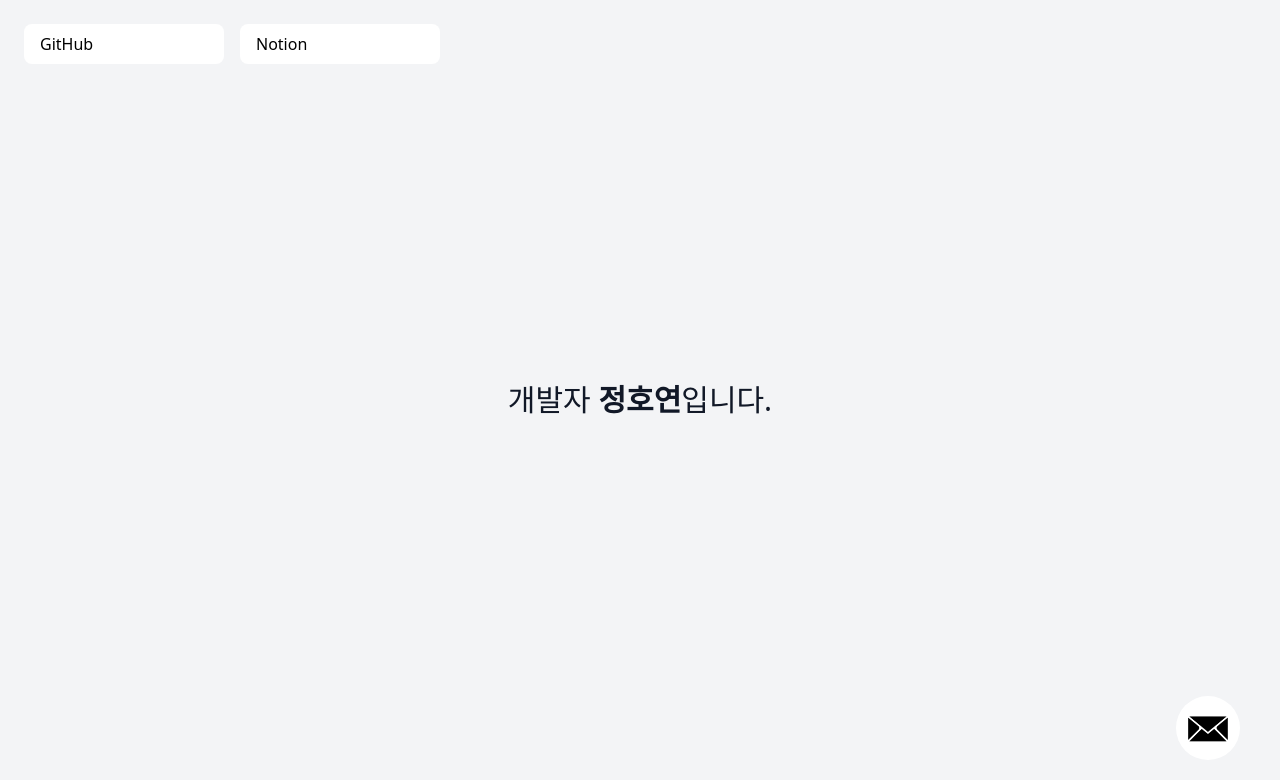
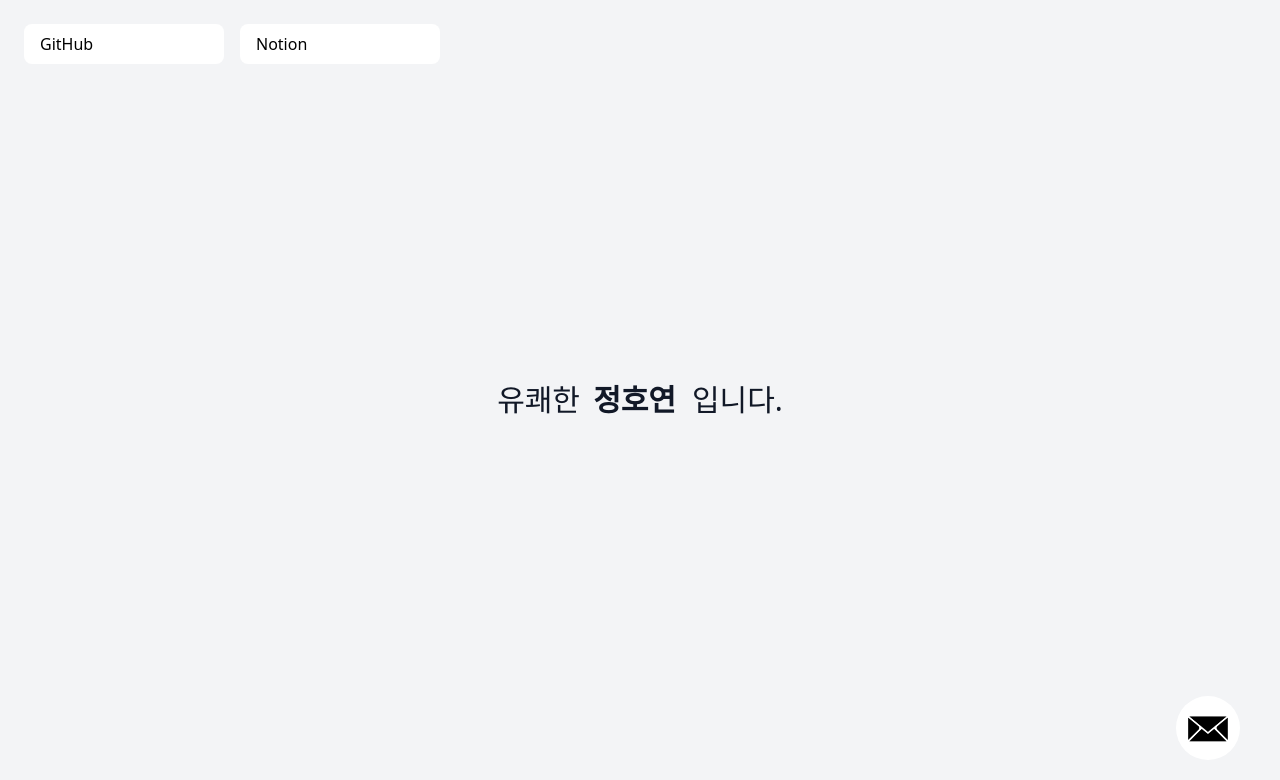
Before and after one commit to Nicknul/Portfolio, a React app: page / in a window 1280 px wide. Shown: the top 780 px of the page. Built offline with nearby package versions, Linux system fonts and the light colour scheme.

Commit message:
:hammer: 정호연 : 변경되는 단어 애니메이션

```diff
--- a/src/components/Title.tsx
+++ b/src/components/Title.tsx
@@ -1,10 +1,24 @@
-import React from 'react';
+import React, { useState, useEffect } from 'react';
+
+const texts = ['개발자', '도전자', '유쾌한'];
 
 const Title: React.FC = () => {
+  const [currentText, setCurrentText] = useState(0);
+
+  useEffect(() => {
+    const intervalId = setInterval(() => {
+      setCurrentText((prevText) => (prevText + 1) % texts.length);
+    }, 2000);
+
+    return () => clearInterval(intervalId);
+  }, []);
+
   return (
     <div className="absolute inset-0 flex items-center justify-center z-10 pointer-events-none">
-      <h1 className="text-3xl font-normal text-gray-900">
-        개발자 <span className="font-bold">정호연</span>입니다.
+      <h1 className="text-3xl font-normal text-gray-900 relative">
+        <span className="absolute overflow-hidden text-3xl whitespace-nowrap">{texts[currentText]}</span>
+        <span className="font-bold inline-block ml-24">정호연</span>
+        <span className="inline-block ml-4">입니다.</span>
       </h1>
     </div>
   );
```
